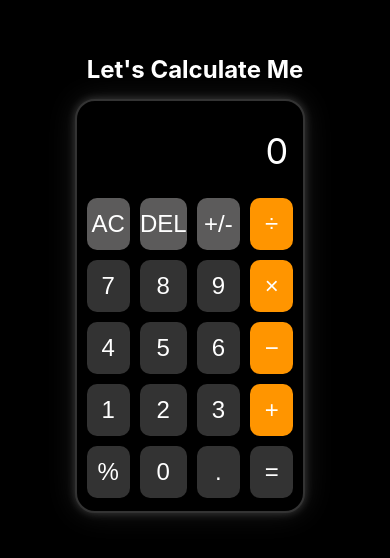
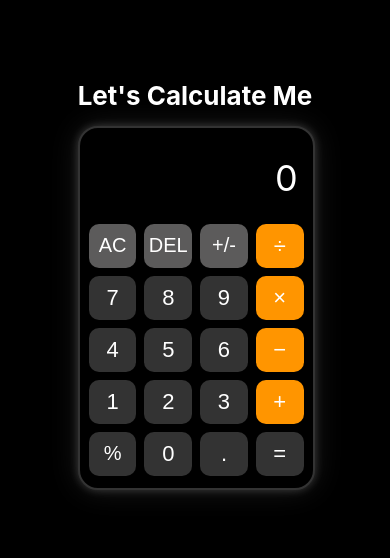
Before and after one commit to akshay-chanda/Calculator, a plain HTML site: page index.html in a window 390 px wide. Shown: the part 146-704 px from the top of the page. Drawn offline with Linux system fonts and the light colour scheme.

Commit message:
Make it responsive

```diff
--- a/styles.css
+++ b/styles.css
@@ -104,7 +104,7 @@ body {
 /* Make responsive for small screens */
 @media (max-width: 480px) {
   .calculator {
-    width: 90%;
+    width: 95%;
     padding: 8px 5px;
   }
 
@@ -114,12 +114,17 @@ body {
   }
 
   .btn, .equal, .percentage {
-    font-size: 24px;
-    padding: 12px 0;
+    font-size: 22px;
+    margin: 4px;
+    padding: 9px 0;
+  }
+
+  .function {
+    font-size: 20px;
   }
 
   .heading {
-    font-size: 24px;
+    font-size: 26px;
     margin-bottom: 15px;
   }
 }
```
